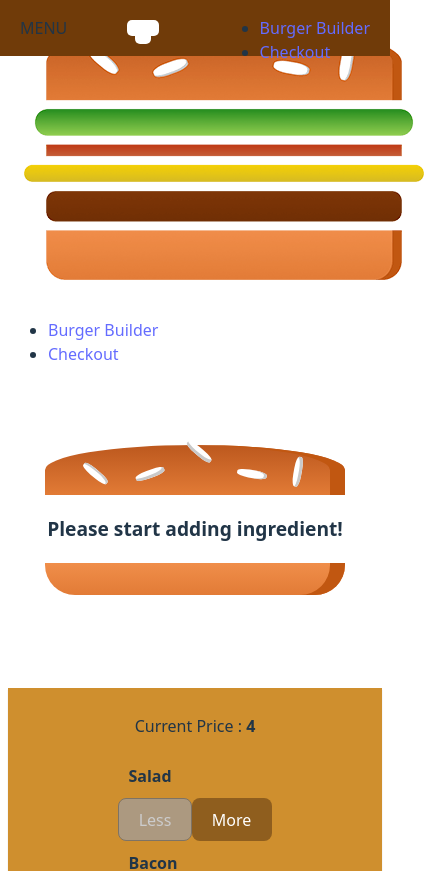
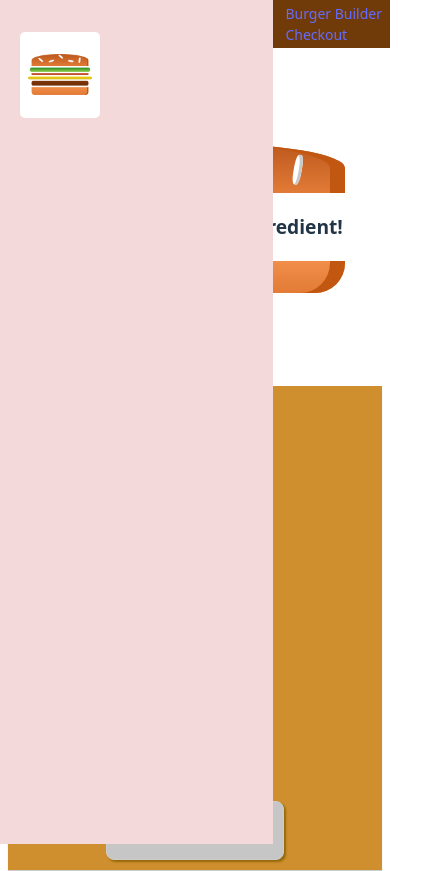
Before and after one commit to johjohcodes/burger-basics--01-project-setup, a React (Vite) app: page / in a window 390 px wide. Shown: the top 871 px of the page, 424 px wide, since content can reach past the window. Built offline with nearby package versions, Linux system fonts and the light colour scheme.

Commit message:
debugging

```diff
--- a/src/components/Logo/Logo.css
+++ b/src/components/Logo/Logo.css
@@ -1,11 +1,26 @@
 .Logo {
     background-color: white;
     padding: 8px;
-    height: 100%;
+    height: 40%;
+    width: 80px;
+    display: flex;
+    align-items: center;
+    justify-content: center;
     box-sizing: border-box;
     border-radius: 5px;
 }
 
-.Logo img {
-    height: 100%;
+.Logo img, .Logo svg {
+  width: 100%;
+  height: 100%;
+  object-fit: contain;
+  display: block;
 }
+
+@media (max-width: 500px) {
+  .Logo {
+    height: 40px;
+    width: 80px;
+    margin-bottom: 8px;
+  }
+}
--- a/src/components/Logo/Logo.jsx
+++ b/src/components/Logo/Logo.jsx
@@ -4,7 +4,7 @@ import burgerLogo from '../../assets/images/burgerLogo.png'
 import './Logo.css'
 
 const Logo = (props) => (
-    <div className="Logo" style={{height : props.height}}>
+    <div className="Logo" >
         <img src= {burgerLogo} alt="MyBurger" />
     </div>
 );
--- a/src/components/Navigation/SideDrawer/SideDrawer.css
+++ b/src/components/Navigation/SideDrawer/SideDrawer.css
@@ -6,7 +6,7 @@
     left : 0;
     top: 0;
     z-index: 200;
-    background-color: #fff;
+    background-color: #f3d9d9;
     padding: 32px 16px;
     box-sizing: border-box;
     transition: transform 0.3s ease-out;
--- a/src/components/Navigation/SideDrawer/SideDrawer.jsx
+++ b/src/components/Navigation/SideDrawer/SideDrawer.jsx
@@ -8,7 +8,7 @@ const SideDrawer = (props) => {
     //...
     return (
         <div>
-            <div className="Logo">
+            <div className="SideDrawer">
                 <Logo />
             </div>
 
--- a/src/components/Navigation/Toolbar/Toolbar.css
+++ b/src/components/Navigation/Toolbar/Toolbar.css
@@ -1,24 +1,58 @@
-.Toolbar{
+.Toolbar {
+  width: 100%;
   height: 56px;
-     width: 100%;
   position: fixed;
   top: 0;
   left: 0;
   background-color: #703b09;
   display: flex;
+  align-items: center;
   justify-content: space-between;
-     align-items: center;
+  box-sizing: border-box;
   padding: 0 20px;
-     box-sizing: border-box;
   z-index: 90;
-
 }
 
+.Menu {
+  color: white;
+  font-weight: bold;
+  font-size: 18px;
+  margin-right: 16px;
+}
 
-.Toolbar nav {
-    height: 100%;
+.Logo {
+  height: 40px;
+  width: 80px;
+  background-color: white;
+  padding: 4px 8px;
+  box-sizing: border-box;
+  border-radius: 8px;
+  display: flex;
+  align-items: center;
+  justify-content: center;
+}
 
+nav.DesktopOnly {
+  display: flex;
+  align-items: center;
 }
-.Logo{
-   height: 80%;
+
+@media (max-width: 500px) {
+  .Toolbar {
+    height: 48px;
+    padding: 0 8px;
   }
+  .Logo {
+    height: 30px;
+    width: 60px;
+    padding: 2px 4px;
+    margin: 0 4px;
+  }
+  .Menu {
+    font-size: 16px;
+    margin-right: 8px;
+  }
+  nav.DesktopOnly {
+    font-size: 14px;
+  }
+}
--- a/src/components/Navigation/Toolbar/Toolbar.jsx
+++ b/src/components/Navigation/Toolbar/Toolbar.jsx
@@ -3,18 +3,17 @@ import React from "react";
 import './Toolbar.css'
 import Logo from "../../Logo/Logo";
 import NavigationItems from "../Navigationitems/NavigationItems";
+
 const Toolbar = (props) => (
     <header className="Toolbar">
-        <div>MENU</div>
+        <div className="Menu">MENU</div>
         <div className="Logo">
            <Logo />
         </div>
-
-        <nav>
+        <nav className="DesktopOnly">
             <NavigationItems/>
         </nav>
     </header>
 );
 
-
 export default Toolbar;
```
Lines whose indentation alone changed are shown as unchanged.
